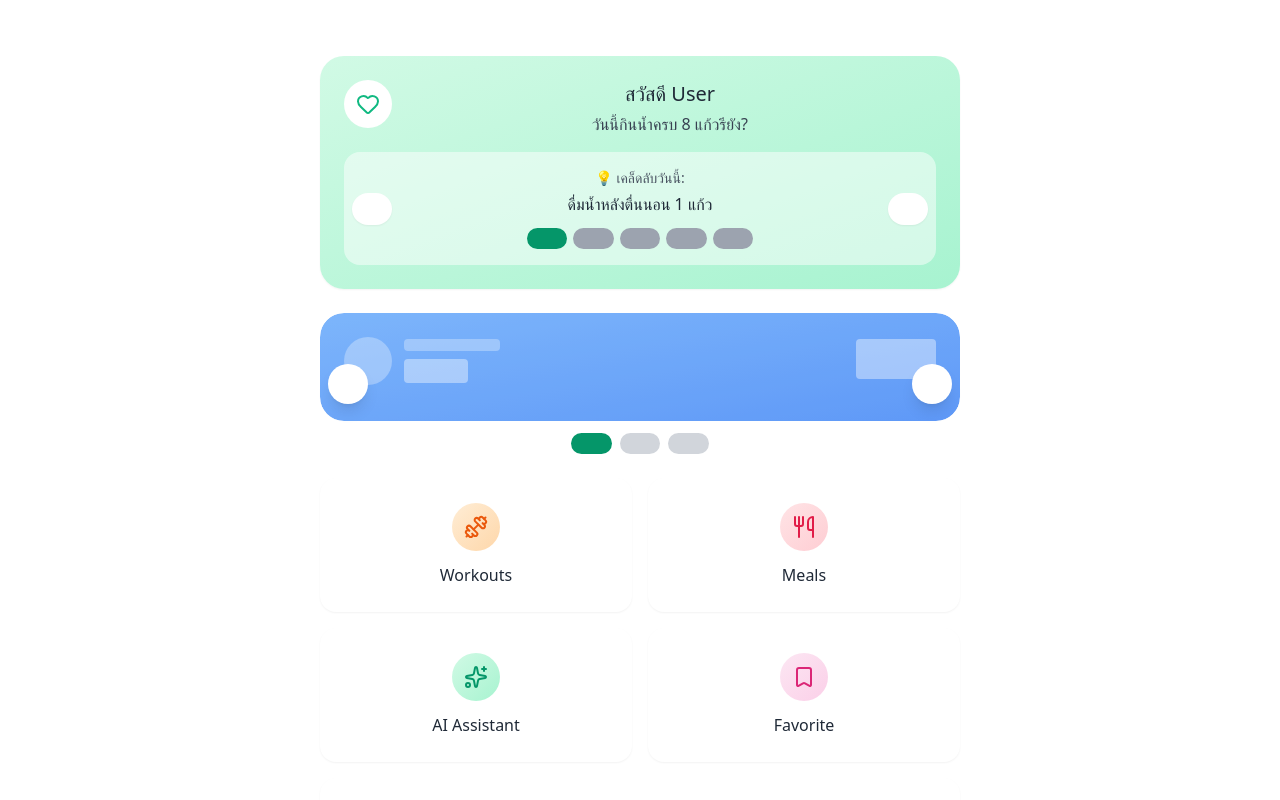
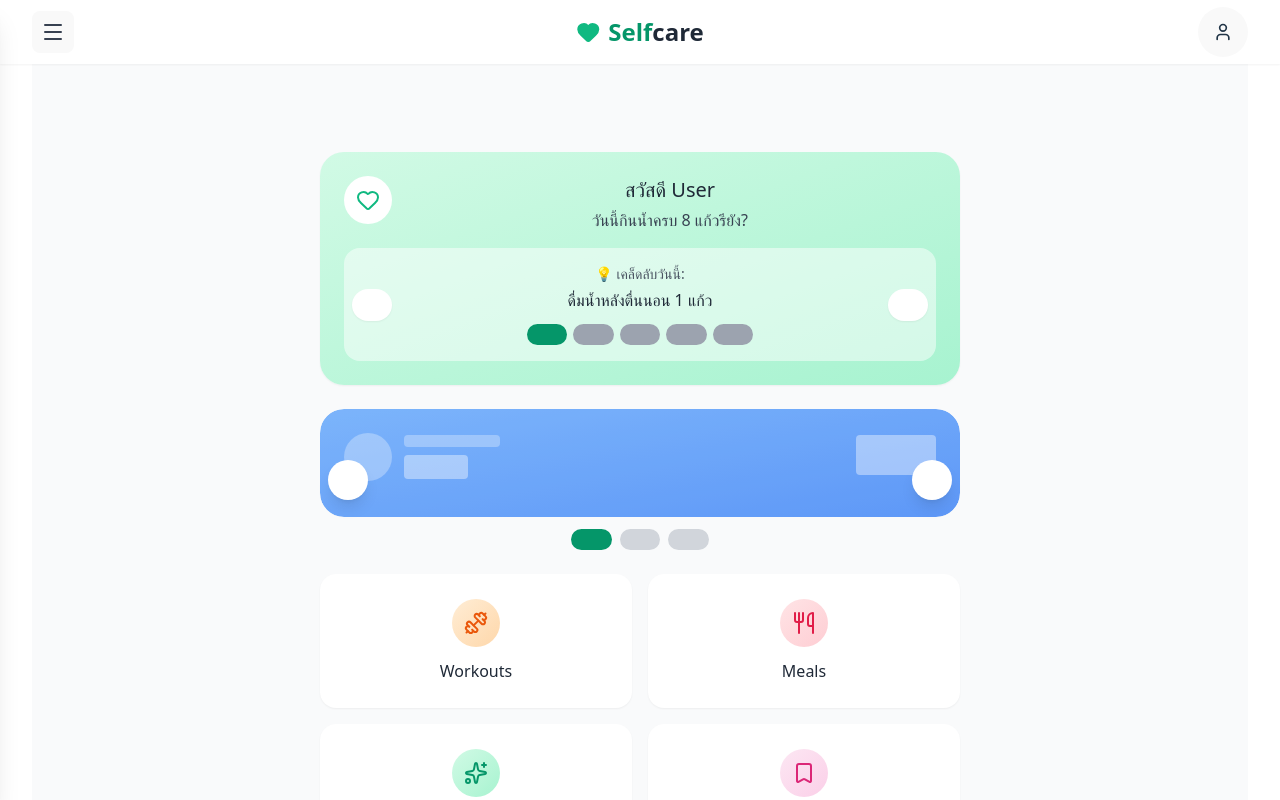
Before and after one commit to PatcharaSudLor/React-Web-Selfcare-Front, a React (Vite) app in the folder selfcare-frontend/: page /home in a window 1280 px wide. Shown: the top 800 px of the page. Built offline with nearby package versions, Linux system fonts and the light colour scheme.

Commit message:
Header & Sidebar to Home Logout

```diff
--- a/selfcare-frontend/src/App.tsx
+++ b/selfcare-frontend/src/App.tsx
@@ -1,4 +1,4 @@
-import { BrowserRouter as Router, Routes, Route } from 'react-router-dom'
+import { BrowserRouter as Router, Routes, Route, useNavigate, useLocation } from 'react-router-dom'
 import { useState } from 'react'
 import type { UserInfoData } from './components/pages/UserInfoPage'
 import FirstPage from './components/pages/FirstPage'
@@ -6,14 +6,15 @@ import SignUpPage from './components/pages/SignUpPage'
 import LoginPage from './components/pages/LoginPage'
 import UserInfoPage from './components/pages/UserInfoPage'
 import BMIResultPage from './components/pages/BMIResultPage'
-import { useNavigate } from 'react-router-dom'
 import BMRResultPage from './components/pages/BMRResultPage'
 import TDEEResultPage from './components/pages/TDEEResultPage'
 import { HomePage } from './components/pages/HomePage'
+import MainLayout from './components/pages/layout/MainLayout'
 import './App.css'
 
 function AppContent() {
   const navigate = useNavigate()
+  const location = useLocation()
   const [userInfo, setUserInfo] = useState<UserInfoData | null>(null)
 
   const handleLogin = () => {
@@ -53,6 +54,10 @@ function AppContent() {
     navigate('/home');
   };
 
+  const handleLogout = () => {
+    setUserInfo(null);
+    navigate('/');
+  }
 
   return (
     <Routes>
@@ -63,7 +68,10 @@ function AppContent() {
       <Route path="/bmiresults" element={<BMIResultPage onBack={handleBack} onBMRResult={goToBMRResult} bmi={userInfo?.bmi ?? 0} bmiCategory={userInfo?.bmiCategory ?? ''} height={userInfo?.height ?? '0'} weight={userInfo?.weight ?? '0'} />} />
       <Route path="/bmrresults" element={<BMRResultPage onBack={handleBack} onTDEEResult={goToTDEEResult} gender={userInfo?.gender || 'male'} height={userInfo?.height ?? '0'} weight={userInfo?.weight ?? '0'} age={userInfo?.age ?? '0'} />} />
       <Route path="/tdeeresults" element={<TDEEResultPage onBack={handleBack} onHome={goToHome} bmr={userInfo?.bmr ?? 0} />} />
-      <Route path="/home" element={<HomePage username={userInfo?.username} bmi={userInfo?.bmi} bmr={userInfo?.bmr} tdee={userInfo?.tdee}
+
+      {/*Page within MainLayout*/}
+      <Route element={<MainLayout currentPage={location.pathname} onNavigate={(path) => navigate(path)} onLogout={handleLogout}/>}>
+        <Route path="/home" element={<HomePage username={userInfo?.username} bmi={userInfo?.bmi} bmr={userInfo?.bmr} tdee={userInfo?.tdee}
             onNavigateToBMI={() => navigate('/bmiresults')}
             onNavigateToBMR={() => navigate('/bmrresults')}
             onNavigateToTDEE={() => navigate('/tdeeresults')}
@@ -72,10 +80,13 @@ function AppContent() {
             onNavigateToAssistant={() => navigate('/assistant')}
             onNavigateToFavorite={() => navigate('/favorite')}
             onNavigateToSchedule={() => navigate('/schedule')}
+            onLogout={ handleLogout}
           />
         }
-      />
+        />
+      </Route>
     </Routes>
+
   )
 }
 
--- a/selfcare-frontend/src/components/pages/HomePage.tsx
+++ b/selfcare-frontend/src/components/pages/HomePage.tsx
@@ -22,6 +22,7 @@ interface HomePageProps {
   onNavigateToBMI?: () => void;
   onNavigateToBMR?: () => void;
   onNavigateToTDEE?: () => void;
+  onLogout?: () => void;
 }
 
 export function HomePage({
@@ -36,7 +37,7 @@ export function HomePage({
   onNavigateToSchedule,
   onNavigateToBMI,
   onNavigateToBMR,
-  onNavigateToTDEE
+  onNavigateToTDEE,
 }: HomePageProps) {
   const [currentTip, setCurrentTip] = useState(0);
   const [currentHealthCard, setCurrentHealthCard] = useState(0);
--- /dev/null
+++ b/selfcare-frontend/src/components/pages/layout/Header.tsx
@@ -0,0 +1,45 @@
+import { Menu, Heart, User } from 'lucide-react'
+
+interface HeaderProps {
+  onMenuClick: () => void
+  onProfileClick?: () => void
+}
+
+export default function Header({ onMenuClick, onProfileClick }: HeaderProps) {
+  return (
+    <header className="fixed top-0 left-0 right-0 bg-white shadow-sm z-50">
+      <div className="max-w-screen-6xl mx-auto px-4 sm:px-6 lg:px-8">
+        <div className="flex items-center justify-between h-16">
+          {/* Left: Hamburger Menu */}
+          <button
+            onClick={onMenuClick}
+            className="p-2 rounded-lg hover:bg-gray-100 transition-colors"
+            aria-label="Toggle menu"
+          >
+            <Menu className="w-6 h-6 text-gray-700" />
+          </button>
+
+          {/* Center: Logo */}
+          <div className="flex items-center gap-2 absolute left-1/2 transform -translate-x-1/2">
+            <Heart className="w-6 h-6 text-emerald-500 fill-emerald-500" />
+            <h1 className="text-2xl font-bold">
+              <span className="text-emerald-600">Self</span>
+              <span className="text-gray-800">care</span>
+            </h1>
+          </div>
+
+          {/* Right: Profile */}
+          <button
+            onClick={onProfileClick}
+            className="p-2 rounded-full hover:bg-gray-100 transition-colors"
+            aria-label="Profile"
+          >
+            <div className="w-8 h-8 bg-primary-100 rounded-full flex items-center justify-center">
+              <User className="w-5 h-5 text-primary-600" />
+            </div>
+          </button>
+        </div>
+      </div>
+    </header>
+  )
+}
--- /dev/null
+++ b/selfcare-frontend/src/components/pages/layout/MainLayout.tsx
@@ -0,0 +1,61 @@
+import { useState } from 'react'
+import { Outlet } from 'react-router-dom'
+import Header from './Header'
+import Sidebar from './SideBar'
+
+interface MainLayoutProps {
+    currentPage?: string
+    onNavigate?: (page: string) => void
+    onLogout?: () => void
+}
+
+export default function MainLayout({
+    currentPage = 'home',
+    onNavigate = () => { },
+    onLogout = () => { }
+}: MainLayoutProps) {
+    const [isSidebarOpen, setIsSidebarOpen] = useState(false)
+
+    const handleProfileClick = () => {
+        onNavigate('profile')
+    }
+
+    return (
+        <div className="min-h-screen bg-gray-50">
+            {/* Header */}
+            <Header
+                onMenuClick={() => setIsSidebarOpen(!isSidebarOpen)}
+                onProfileClick={handleProfileClick}
+            />
+
+            {/* Sidebar */}
+            <Sidebar
+                isOpen={isSidebarOpen}
+                onClose={() => setIsSidebarOpen(false)}
+                currentPage={currentPage}
+                onNavigate={(page) => {
+                    onNavigate(page)
+                    setIsSidebarOpen(false) // Close sidebar after navigation
+                }}
+                onLogout={() => {
+                    onLogout()               // ✅ เรียก logout ตรง ๆ
+                }}
+            />
+
+            {/* Main Content - No left padding, full width */}
+            <main className="pt-16">
+                <div className="max-w-7xl mx-auto px-4 sm:px-6 lg:px-8 py-8">
+                    <Outlet />
+                </div>
+            </main>
+
+            {/* Overlay when sidebar is open on mobile */}
+            {isSidebarOpen && (
+                <div
+                    className="fixed inset-0 bg-black bg-opacity-50 z-30 lg:hidden"
+                    onClick={() => setIsSidebarOpen(false)}
+                />
+            )}
+        </div>
+    )
+}
--- /dev/null
+++ b/selfcare-frontend/src/components/pages/layout/SideBar.tsx
@@ -0,0 +1,122 @@
+import { Home, UtensilsCrossed, PlayCircle, Bell, Lightbulb,X,Calendar,Heart,MessageCircle,User,LogOut} from 'lucide-react'
+
+interface SidebarProps {
+  isOpen: boolean
+  onClose: () => void
+  currentPage: string
+  onNavigate: (page: string) => void
+  onLogout: () => void
+}
+
+const menuItems = [
+  { id: 'home', label: 'Home', icon: Home },
+  { id: 'recipe', label: 'Recipes', icon: UtensilsCrossed },
+  { id: 'video', label: 'Videos', icon: PlayCircle },
+  { id: 'alerts', label: 'Alerts', icon: Bell },
+  { id: 'tips', label: 'Tips', icon: Lightbulb },
+  { id: 'schedule', label: 'Schedule', icon: Calendar },
+  { id: 'favorite', label: 'Favorite', icon: Heart },
+  { id: 'assistant', label: 'Assistant', icon: MessageCircle },
+]
+
+const bottomItems = [
+  { id: 'profile', label: 'Profile', icon: User },
+  { id: 'logout', label: 'Logout', icon: LogOut },
+]
+
+export default function Sidebar({ isOpen, onClose, currentPage, onNavigate, onLogout }: SidebarProps) {
+  const handleNavigate = (page: string) => {
+    onNavigate(page)
+  }
+
+  const handleLogout = () => {
+    onLogout()
+  }
+
+  return (
+    <>
+      {/* Sidebar */}
+      <aside
+        className={`
+          fixed top-0 left-0 h-full w-64 bg-white shadow-xl z-50
+          transform transition-transform duration-300 ease-in-out
+          ${isOpen ? 'translate-x-0' : '-translate-x-full'}
+        `}
+      >
+        {/* Sidebar Header */}
+        <div className="flex items-center justify-between p-4 border-b border-gray-200 h-16">
+          <div className="flex items-center gap-2">
+            <div className="bg-emerald-500 p-2 rounded-xl">
+              <Home className="w-5 h-5 text-white" />
+            </div>
+            <span className="font-semibold text-gray-800">เมนู</span>
+          </div>
+          <button
+            onClick={onClose}
+            className="p-2 rounded-lg hover:bg-gray-100 transition-colors"
+            aria-label="Close menu"
+          >
+            <X className="w-5 h-5 text-gray-600" />
+          </button>
+        </div>
+
+        {/* Menu Items */}
+        <nav className="flex flex-col h-[calc(100%-64px)]">
+          {/* Main Menu */}
+          <div className="flex-1 py-4 overflow-y-auto">
+            {menuItems.map((item) => {
+              const Icon = item.icon
+              const isActive = currentPage === item.id
+
+              return (
+                <button
+                  key={item.id}
+                  onClick={() => handleNavigate(item.id)}
+                  className={`
+                    w-full flex items-center gap-3 px-6 py-3
+                    transition-all duration-200
+                    ${
+                      isActive
+                        ? 'bg-emerald-50 text-emerald-600 border-r-4 border-emerald-600'
+                        : 'text-gray-700 hover:bg-gray-50'
+                    }
+                  `}
+                >
+                  <Icon className={`w-5 h-5 ${isActive ? 'text-emerald-600' : 'text-gray-500'}`} />
+                  <span className="font-medium">{item.label}</span>
+                </button>
+              )
+            })}
+          </div>
+
+          {/* Bottom Menu */}
+          <div className="border-t border-gray-200 py-2">
+            {bottomItems.map((item) => {
+              const Icon = item.icon
+              const isLogout = item.id === 'logout'
+
+              return (
+                <button
+                  key={item.id}
+                  onClick={() => handleLogout()}
+                  className={`
+                    w-full flex items-center gap-3 px-6 py-3
+                    transition-colors
+                    ${
+                      isLogout
+                        ? 'text-red-600 hover:bg-red-50'
+                        : 'text-gray-700 hover:bg-gray-50'
+                    }
+                  `}
+                >
+                  <Icon className={`w-5 h-5 ${isLogout ? 'text-red-600' : 'text-gray-500'}`} />
+                  <span className="font-medium">{item.label}</span>
+                </button>
+              )
+            })}
+          </div>
+        </nav>
+      </aside>
+    </>
+  )
+}
```
